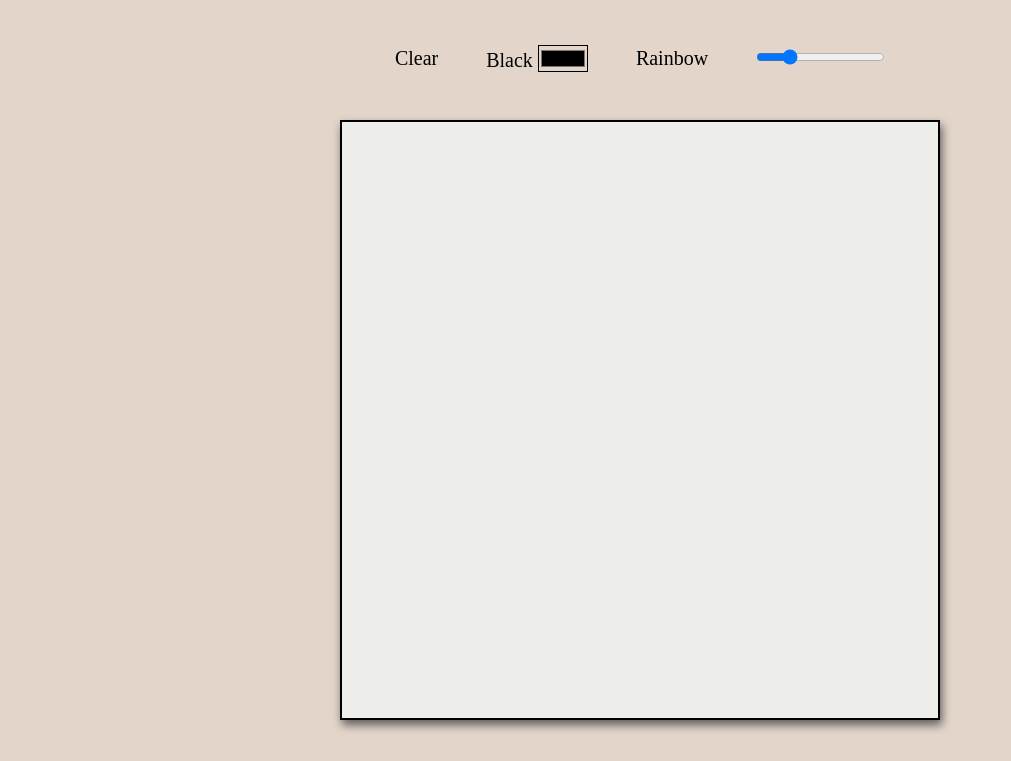
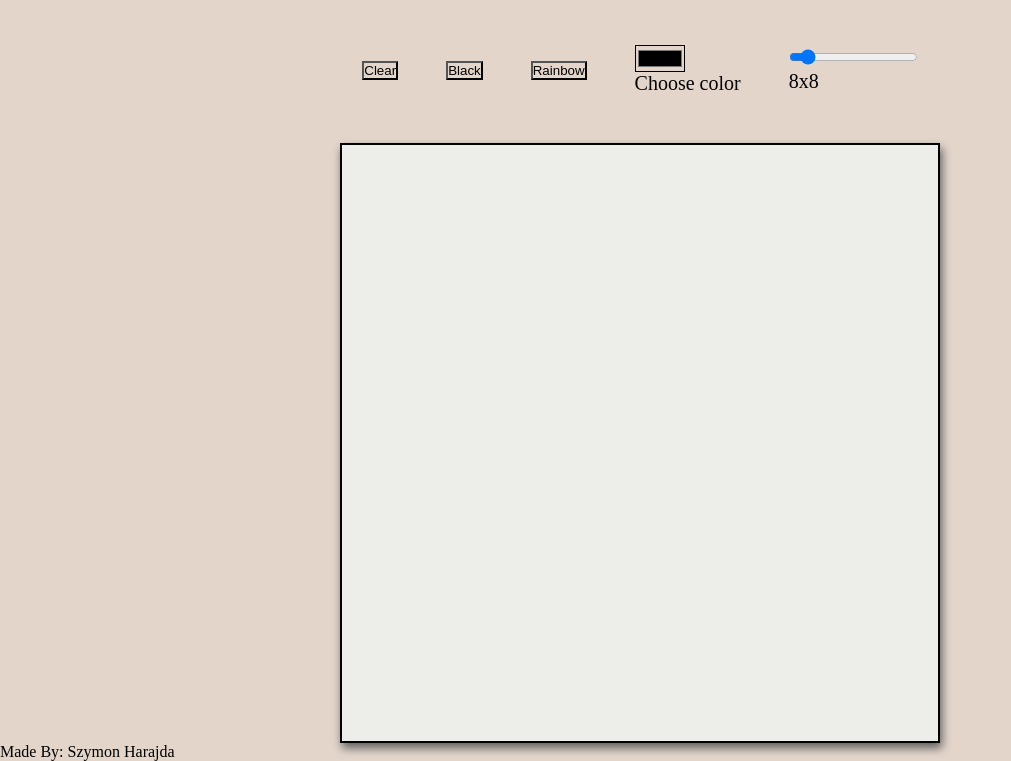
Before and after one commit to SzymonHarajda/Etch-a-Sketch, a plain HTML site: page index.html in a window 1280 px wide. Shown: the part 40-801 px from the top of the page, without its empty margins (0-1011 px from the left). Drawn offline with Linux system fonts and the light colour scheme; a web font is replaced by a local one.

Commit message:
Update index.html

```diff
--- a/index.html
+++ b/index.html
@@ -5,22 +5,32 @@
     <meta charset="UTF-8">
     <meta name="viewport" content="width=device-width, initial-scale=1.0">
     <link rel="stylesheet" href="./styles/styles.css">
+    <link rel="preconnect" href="https://fonts.googleapis.com">
+    <link rel="preconnect" href="https://fonts.gstatic.com" crossorigin>
+    <link href="https://fonts.googleapis.com/css2?family=Handjet:wght@500&display=swap" rel="stylesheet">
 </head>
 <body>
     <main id="main-content">
         <h1>Etch A Sketch</h1>
 
         <div class="buttons">
-            <div id="reset">Clear</div>
-            <div id="black">Black <input type="color" id="color-picker" value="#000000"></div>
-            <div id="rainbow">Rainbow</div>
+            <button id="reset">Clear</button>
+            <button id="black">Black </button>
+            <button id="rainbow">Rainbow</button>
+          <div id ="choose-color">
+            <input type="color" id="color" value="#000000"><p>Choose color</p>
+            </div>
             <div id="size">
-                <input type="range" min="2" max="64" value="16">
+              <input type="range" min="2" max="64" value="8"> <p id="grid-size">8x8</p>
             </div>
         </div>
         <div id="grid">
+
         </div>
     </main>
+<footer>
+  Made By: Szymon Harajda
+</footer>
     <script src="app.js"></script>
 </body>
 </html>
```
